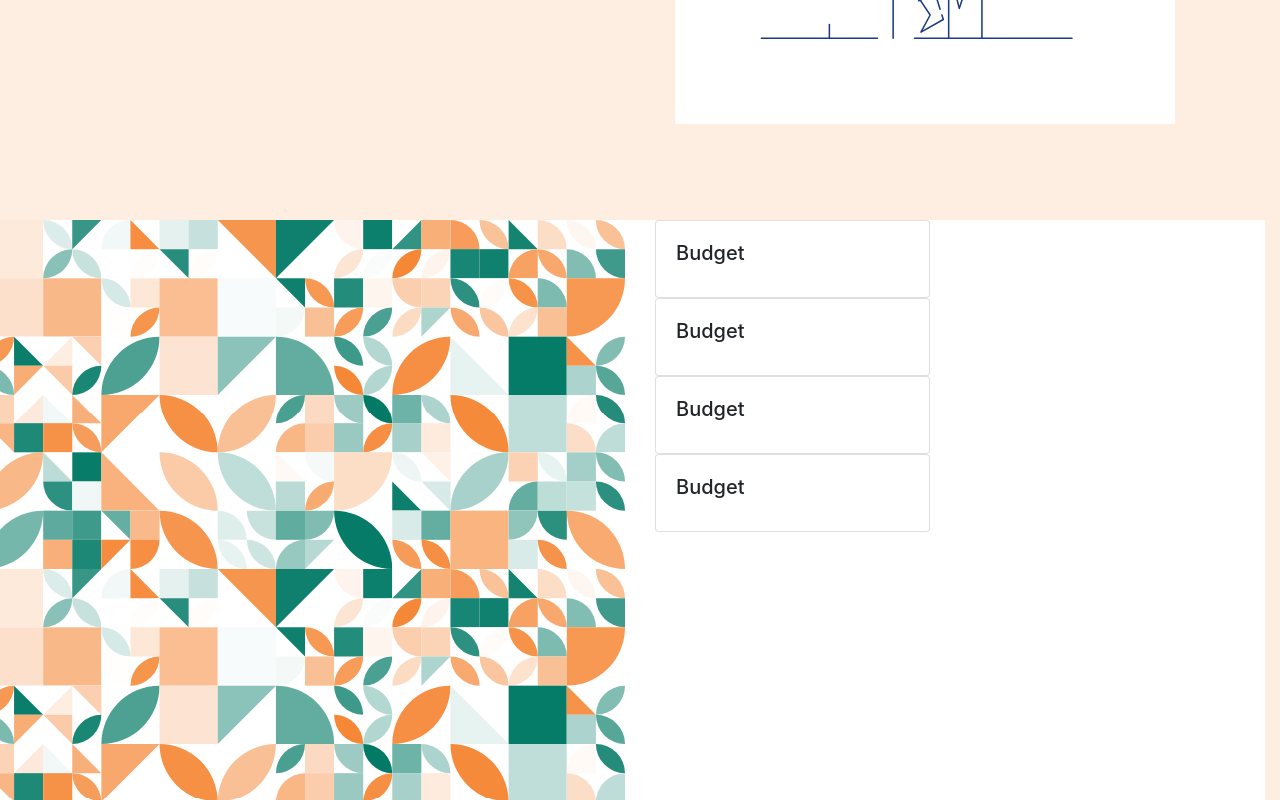
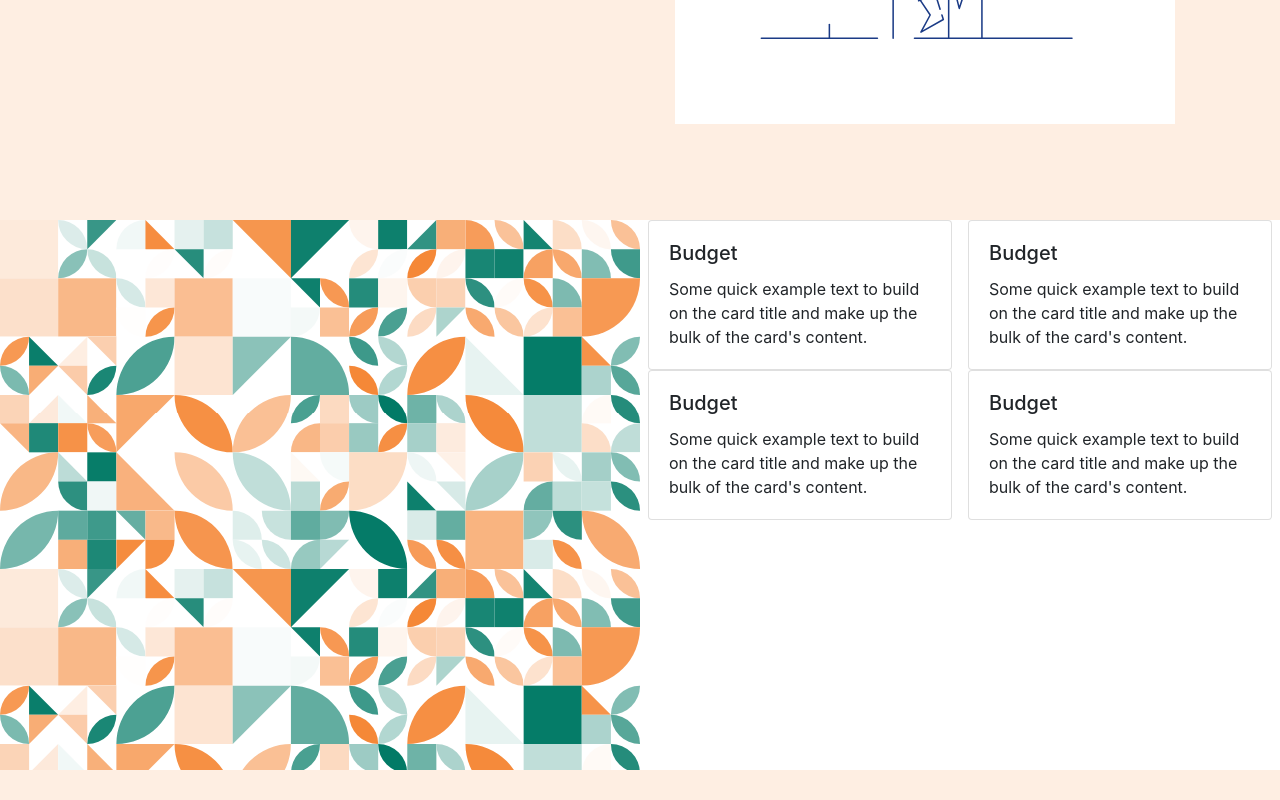
Before and after one commit to Jordan-Rob/FinMate-FE, a React (Create React App) app: page / in a window 1280 px wide. Shown: the part 480-1280 px from the top of the page. After the commit the page ends 1250 px from the top, so only its background shows below. Built offline with nearby package versions, Linux system fonts and the light colour scheme.

Commit message:
modified home page cards

```diff
--- a/public/index.html
+++ b/public/index.html
@@ -26,7 +26,7 @@
     -->
     <title>FinMate</title>
   </head>
-  <body style="background-color: #FEEEE2;" >
+  <body style="background-color: #FEEEE2; width:100%" >
     <noscript>You need to enable JavaScript to run this app.</noscript>
     <div id="root"></div>
     <!--
--- a/src/components/Home.js
+++ b/src/components/Home.js
@@ -35,44 +35,57 @@ const Home = () => {
                 </div>
             </div>
 
-            <div className="mt-5 pt-5" >
-                <div className="row "  style={{ height:'580px', width:'100%' }}>
+
+            <div className="container-fluid mt-5 pt-5" >
+                <div className="row"  style={{ height:'550px'}}>
                     <div className="col-md-6 p-0" style={{ backgroundImage:`url(${pattern})` }}>
                     </div>
                     <div className="col-md-6 p-0" style={{  background:'#fff'}}>
                         <div className="container">
-                            <div classname="row">
-                                <div className="col-md-6">
+                            <div className="row">
+                                <div className="col-md-6 px-2 mx-0 ">
                                     <Card>
                                         <Card.Body>
                                             <Card.Title>Budget</Card.Title>
-                                            <Card.Text></Card.Text>
+                                            <Card.Text>
+                                                Some quick example text to build on the card title and make up the bulk of
+                                                the card's content.
+                                            </Card.Text>
                                         </Card.Body>
                                     </Card>
                                 </div>
-                                <div className="col-md-6">
+                                <div className="col-md-6 px-2 mx-0 ">
                                     <Card>
                                         <Card.Body>
                                             <Card.Title>Budget</Card.Title>
-                                            <Card.Text></Card.Text>
+                                            <Card.Text>
+                                                Some quick example text to build on the card title and make up the bulk of
+                                                the card's content.
+                                            </Card.Text>
                                         </Card.Body>
                                     </Card>
                                 </div>
                             </div>
-                            <div classname="row">
-                                <div className="col-md-6">
+                            <div className="row">
+                                <div className="col-md-6 px-2 mx-0 ">
                                     <Card>
                                         <Card.Body>
                                             <Card.Title>Budget</Card.Title>
-                                            <Card.Text></Card.Text>
+                                            <Card.Text>
+                                                Some quick example text to build on the card title and make up the bulk of
+                                                the card's content.
+                                            </Card.Text>
                                         </Card.Body>
                                     </Card>
                                 </div>
-                                <div className="col-md-6">
+                                <div className="col-md-6 px-2 mx-0 ">
                                     <Card>
                                         <Card.Body>
                                             <Card.Title>Budget</Card.Title>
-                                            <Card.Text></Card.Text>
+                                            <Card.Text>
+                                                Some quick example text to build on the card title and make up the bulk of
+                                                the card's content.
+                                            </Card.Text>
                                         </Card.Body>
                                     </Card>
                                 </div>
```
